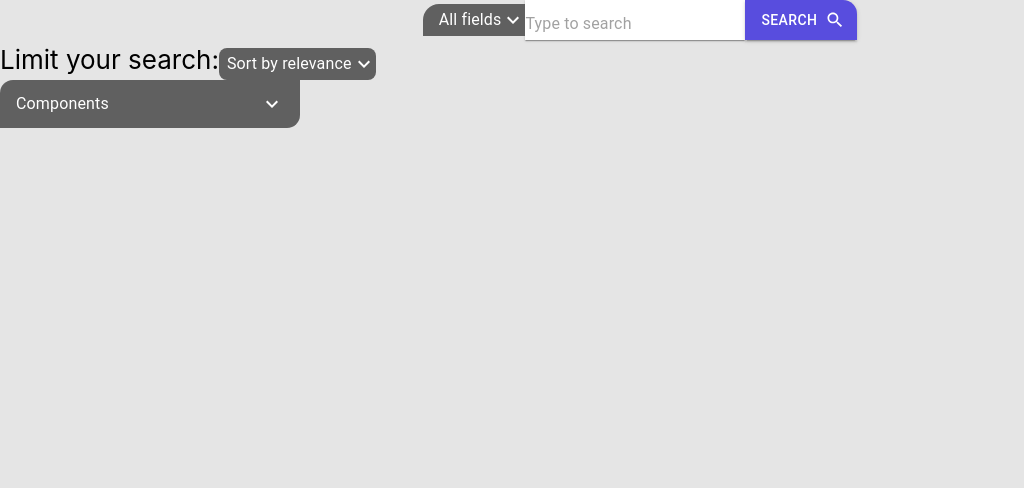
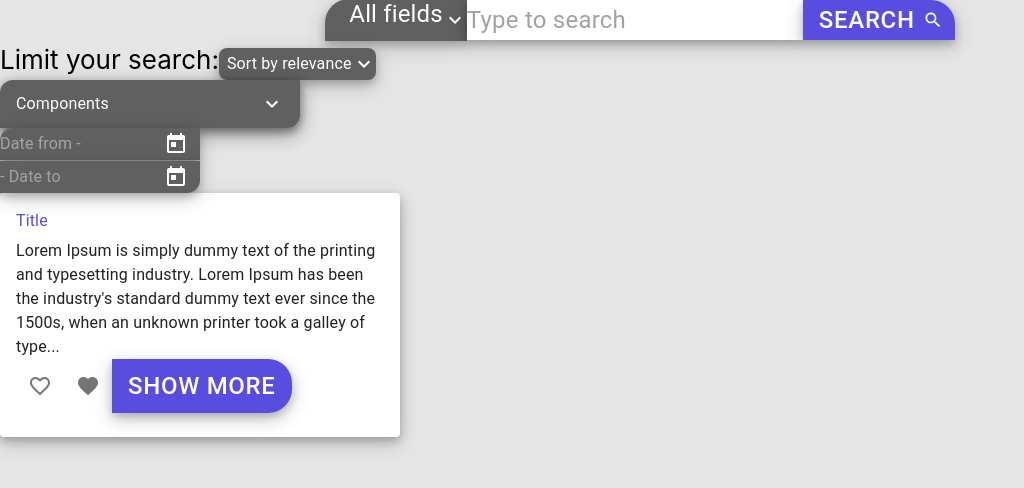
Before and after one commit to MichalKarol/SWI, a React (Create React App) app in the folder frontend/: page / in a window 1280 px wide. Shown: the top 488 px of the page, without its empty margins (0-1024 px from the left). Built offline with nearby package versions, Linux system fonts and the light colour scheme.

Commit message:
changes, datepicker

```diff
--- a/frontend/package.json
+++ b/frontend/package.json
@@ -3,11 +3,15 @@
   "version": "0.1.0",
   "private": true,
   "dependencies": {
+    "@date-io/date-fns": "^1.3.13",
     "@material-ui/core": "^4.9.14",
+    "@material-ui/pickers": "^3.2.10",
     "@testing-library/jest-dom": "^4.2.4",
     "@testing-library/react": "^9.5.0",
     "@testing-library/user-event": "^7.2.1",
+    "@types/date-fns": "^2.6.0",
     "bootstrap": "^4.4.1",
+    "date-fns": "^2.13.0",
     "http-proxy-middleware": "^1.0.3",
     "react": "^16.13.1",
     "react-bootstrap": "^1.0.1",
--- a/frontend/src/views/Search.jsx
+++ b/frontend/src/views/Search.jsx
@@ -1,12 +1,10 @@
 import React, {useState} from "react";
-import { makeStyles } from '@material-ui/core/styles';
 import { MuiThemeProvider, createMuiTheme } from '@material-ui/core/styles';
 import Button from "@material-ui/core/Button";
 import SearchIcon from '@material-ui/icons/Search';
 import MenuItem from "@material-ui/core/MenuItem";
 import Select from "@material-ui/core/Select";
 import InputBase from "@material-ui/core/InputBase";
-import Paper from "@material-ui/core/Paper";
 import withStyles from "@material-ui/core/styles/withStyles";
 import styled from "styled-components";
 import ExpansionPanel from "@material-ui/core/ExpansionPanel";
@@ -14,21 +12,66 @@ import ExpansionPanelSummary from "@material-ui/core/ExpansionPanelSummary";
 import Typography from "@material-ui/core/Typography";
 import ExpansionPanelDetails from "@material-ui/core/ExpansionPanelDetails";
 import ExpandMoreIcon from '@material-ui/icons/ExpandMore';
-import RadioGroup from "@material-ui/core/RadioGroup";
 import FormControlLabel from "@material-ui/core/FormControlLabel";
-import Radio from "@material-ui/core/Radio";
 import Checkbox from "@material-ui/core/Checkbox";
 import Divider from "@material-ui/core/Divider";
+import Card from "@material-ui/core/Card";
+import CardContent from "@material-ui/core/CardContent";
+import IconButton from "@material-ui/core/IconButton";
+import FavoriteBorderOutlinedIcon from '@material-ui/icons/FavoriteBorderOutlined';
+import FavoriteOutlinedIcon from '@material-ui/icons/FavoriteOutlined';
+import TodayIcon from '@material-ui/icons/Today';import 'date-fns';
+import DateFnsUtils from '@date-io/date-fns';
+import {
+    KeyboardDatePicker,
+    MuiPickersUtilsProvider,
+} from '@material-ui/pickers';
 
-const StyledPaper = withStyles({
+const StyledUpperKeyboardDatePicker = withStyles({
     root: {
-      borderRadius: 0,
+        backgroundColor: "#606060",
+        borderRadius: "0.5em 0 0 0",
+        boxShadow: '0 4px 8px 0 rgba(0, 0, 0, 0.2), 0 6px 20px 0 rgba(0, 0, 0, 0.19)',
+    },
+})(KeyboardDatePicker);
+
+const StyledLowerKeyboardDatePicker = withStyles({
+    root: {
+        backgroundColor: "#606060",
+        borderRadius: "0 0 0.5em 0",
+        boxShadow: '0 4px 8px 0 rgba(0, 0, 0, 0.2), 0 6px 20px 0 rgba(0, 0, 0, 0.19)',
+    },
+})(KeyboardDatePicker);
+
+const StyledDivider = withStyles({
+  root: {
+      color: '#fff'
   }
-})(Paper);
+})(Divider);
+
+
+const StyledCard = withStyles({
+  root: {
+      boxShadow: '0 4px 8px 0 rgba(0, 0, 0, 0.2), 0 6px 20px 0 rgba(0, 0, 0, 0.19)',
+      width: '400px'
+  }
+})(Card);
 
 const StyledSearchButton = withStyles({
     root: {
         borderRadius: '0 1em 0 0',
+        fontStyle: 'normal',
+        fontSize: '24px',
+        boxShadow: '0 4px 8px 0 rgba(0, 0, 0, 0.2), 0 6px 20px 0 rgba(0, 0, 0, 0.19)'
+    }
+})(Button);
+
+const StyledMoreButton = withStyles({
+    root: {
+        borderRadius: '0 1em 1em 0',
+        fontStyle: 'normal',
+        fontSize: '24px',
+        boxShadow: '0 4px 8px 0 rgba(0, 0, 0, 0.2), 0 6px 20px 0 rgba(0, 0, 0, 0.19)'
     }
 })(Button);
 
@@ -37,9 +80,22 @@ const StyledSearchSelect = withStyles({
         borderRadius: '1em 0 0 0 !important',
         backgroundColor: "#606060 !important",
         color: '#ffffff',
-        textIndent: '1em'
+        textIndent: '1em',
+        fontStyle: 'normal',
+        fontSize: '24px',
+        boxShadow: '0 4px 8px 0 rgba(0, 0, 0, 0.2), 0 6px 20px 0 rgba(0, 0, 0, 0.19)'
     }
 })(Select);
+
+const StyledInputBase = withStyles({
+    root: {
+        fontStyle: 'normal',
+        fontSize: '24px',
+        backgroundColor: '#ffffff',
+        textIndent: '1em',
+        boxShadow: '0 4px 8px 0 rgba(0, 0, 0, 0.2), 0 6px 20px 0 rgba(0, 0, 0, 0.19)',
+    }
+})(InputBase);
 
 const StyledSortSelect = withStyles({
     root: {
@@ -47,6 +103,7 @@ const StyledSortSelect = withStyles({
         backgroundColor: "#606060 !important",
         color: '#ffffff',
         textIndent: '0.5em',
+        boxShadow: '0 4px 8px 0 rgba(0, 0, 0, 0.2), 0 6px 20px 0 rgba(0, 0, 0, 0.19)'
     }
 })(Select);
 
@@ -62,11 +119,21 @@ const CheckboxContainer = styled.div`
    height: auto;
 `;
 
+const DateContainer = styled.div`
+   display: flex;
+   flex-direction: column;
+   justify-content: center;
+   width: 200px;
+`;
+
 const SearchContainer = styled.div`
    display: flex;
    flex-direction: row;
    justify-content: center;
    height: auto;
+   width: 100%;
+   align-items: stretch;
+   height: 5vh;
 `;
 
 const LimitText = styled.span`
@@ -80,7 +147,8 @@ const theme = createMuiTheme({
             },
             secondary: {
                 main: "#584DDE"
-        }}
+            },
+        }
 });
 
 const WhiteExpandMoreIcon = withStyles({
@@ -89,15 +157,22 @@ const WhiteExpandMoreIcon = withStyles({
     }
 })(ExpandMoreIcon);
 
+const StyledTodayIcon = withStyles({
+    root: {
+        color: '#FFFFFF !important',
+    }
+})(TodayIcon);
+
 const Panel = withStyles({
     root: {
-        boxShadow: 'none',
         '&:not(:last-child)': {
             borderBottom: 0,
         },
         '&:before': {
             display: 'none',
         },
+        borderRadius: "0.5em 0 0.5em 0",
+        boxShadow: '0 4px 8px 0 rgba(0, 0, 0, 0.2), 0 6px 20px 0 rgba(0, 0, 0, 0.19)',
         backgroundColor: "#E5E5E5",
         width: "300px"
     },
@@ -108,7 +183,8 @@ const PanelSummary = withStyles({
     root: {
         backgroundColor: "#606060",
         color: '#ffffff',
-        borderRadius: "0.5em 0 0.5em 0"
+        borderRadius: "0.5em 0 0.5em 0",
+        boxShadow: '0 4px 8px 0 rgba(0, 0, 0, 0.2), 0 6px 20px 0 rgba(0, 0, 0, 0.19)',
     },
     expanded: {},
 })(ExpansionPanelSummary);
@@ -117,11 +193,20 @@ const PanelDetails = withStyles({
     root: {
         backgroundColor: "#ffffff",
         borderRadius: '0 0 0 0.5em',
-        boxShadow: "2px 2px #606060",
     },
 })(ExpansionPanelDetails);
 
 export function Search() {
+    const [selectedFromDate, setSelectedFromDate] = React.useState(null);
+    const [selectedToDate, setSelectedToDate] = React.useState(null);
+
+    const handleDateFromChange = (date) => {
+        setSelectedFromDate(date);
+    };
+
+    const handleDateToChange = (date) => {
+        setSelectedToDate(date);
+    };
 
     return (
         <MuiThemeProvider theme={theme}>
@@ -143,11 +228,9 @@ export function Search() {
                     <MenuItem value='Title'>Title</MenuItem>
                     <MenuItem value='Content'>Content</MenuItem>
                 </StyledSearchSelect>
-                <StyledPaper component="form">
-                    <InputBase
+                <StyledInputBase
                     placeholder="Type to search"
                 />
-                </StyledPaper>
                 <StyledSearchButton
                     variant="contained"
                     color="secondary"
@@ -211,6 +294,65 @@ export function Search() {
                         </PanelDetails>
                     </Panel>
                 </ContainerDiv>
+
+                <DateContainer>
+                    <MuiPickersUtilsProvider utils={DateFnsUtils}>
+                        <StyledUpperKeyboardDatePicker
+                            disableToolbar
+                            variant="inline"
+                            format="dd/MM/yyyy"
+                            value={selectedFromDate}
+                            placeholder="Date from -"
+                            onChange={handleDateFromChange}
+                            InputProps={{
+                                disableUnderline: true,
+                                style: {color: '#fff'},
+                            }}
+                            keyboardIcon={<StyledTodayIcon/>}
+                        />
+                        <StyledDivider/>
+                        <StyledLowerKeyboardDatePicker
+                            disableToolbar
+                            variant="inline"
+                            format="dd/MM/yyyy"
+                            value={selectedToDate}
+                            placeholder="- Date to"
+                            onChange={handleDateToChange}
+                            InputProps={{
+                                disableUnderline: true,
+                                style: {color: '#fff'},
+                            }}
+                            keyboardIcon={<StyledTodayIcon/>}
+                        />
+                    </MuiPickersUtilsProvider>
+                </DateContainer>
+
+                <StyledCard>
+                    <CardContent>
+                        <Typography color="secondary" gutterBottom>
+                            Title
+                        </Typography>
+                        <Typography>
+                            Lorem Ipsum is simply dummy text of the printing and typesetting industry. Lorem Ipsum has
+                            been the industry's standard dummy text ever since the 1500s, when an unknown printer took a
+                            galley of type...
+                        </Typography>
+                        <IconButton>
+                            <FavoriteBorderOutlinedIcon/>
+                        </IconButton>
+                        <IconButton>
+                            <FavoriteOutlinedIcon/>
+                        </IconButton>
+                        <StyledMoreButton
+                            variant="contained"
+                            color="secondary"
+                            // className={classes.button}
+                        >
+                            Show more
+                        </StyledMoreButton>
+                    </CardContent>
+
+                </StyledCard>
             </div>
         </MuiThemeProvider>
     );
```
Also changed, not shown: 1 other file (tests, documents, lock files or other folders). Lines whose indentation alone changed are shown as unchanged.
